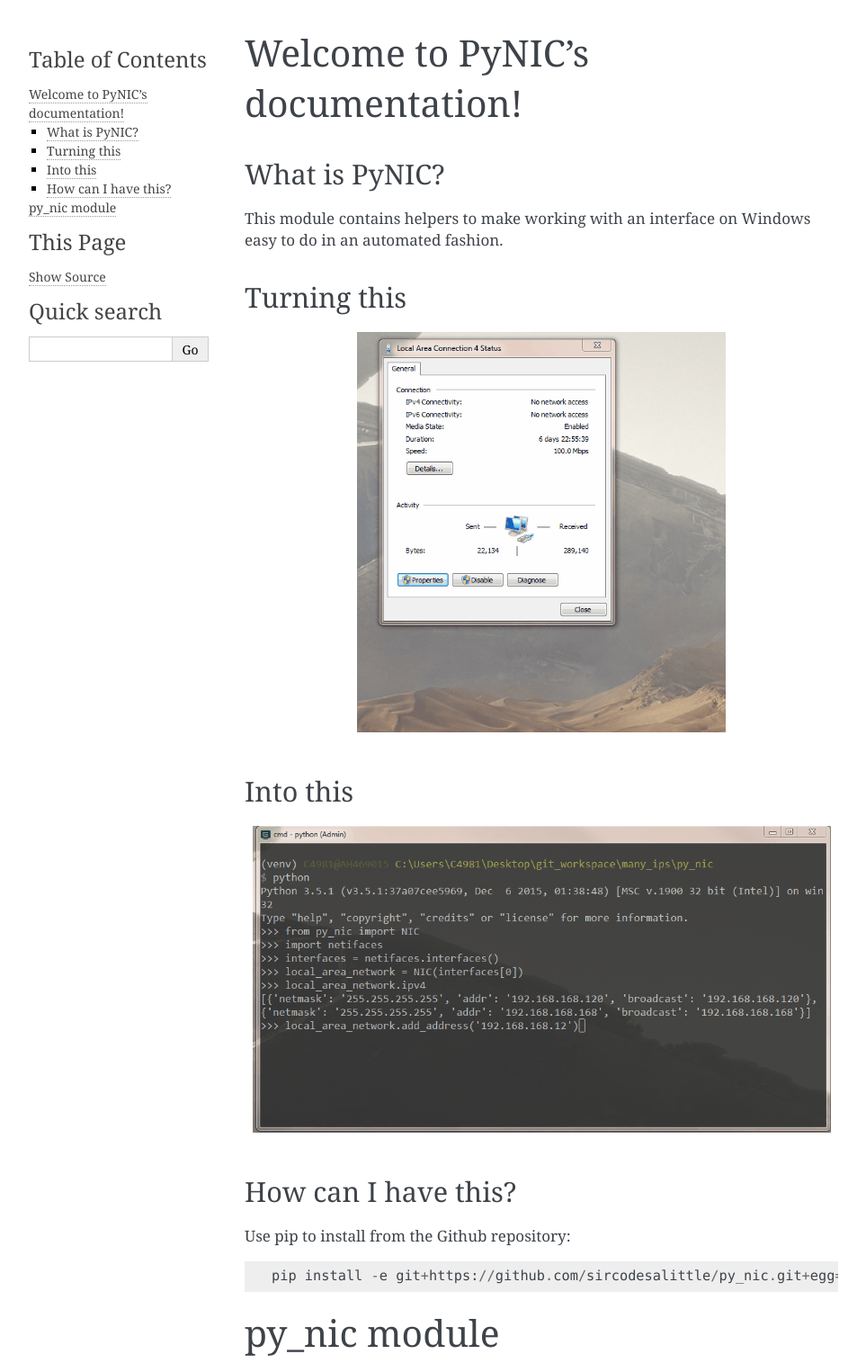
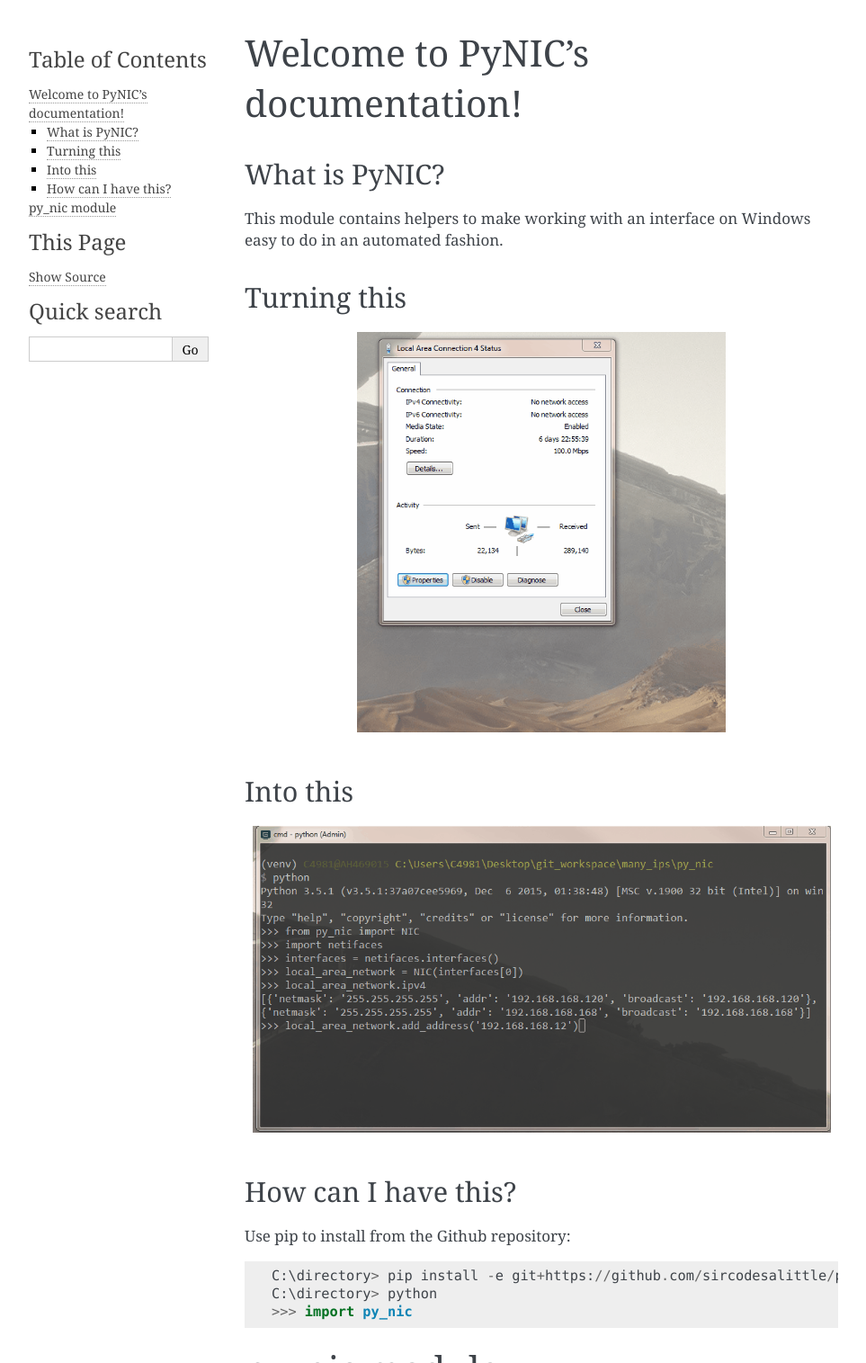
Before and after one commit to sircodesalittle/py_nic, a Sphinx documentation site: the page built from docs/source/index.rst, in a window 1280 px wide, cut to the strip 0-1515 px from the top of the page. Shown: the whole strip at 90% size, without its empty margins (148-1111 px from the left). Built offline with Sphinx 7.4.7, drawn with Linux system fonts in a browser that asks for light colours.

Commit message:
Small doc fix

```diff
--- a/docs/source/index.rst
+++ b/docs/source/index.rst
@@ -28,7 +28,10 @@ How can I have this?
 ********************
 Use pip to install from the Github repository::
 
-    pip install -e git+https://github.com/sircodesalittle/py_nic.git+egg=py_nic
+    C:\directory> pip install -e git+https://github.com/sircodesalittle/py_nic.git#egg=py_nic
+    C:\directory> python
+    >>> import py_nic
+
 
 
 
```
